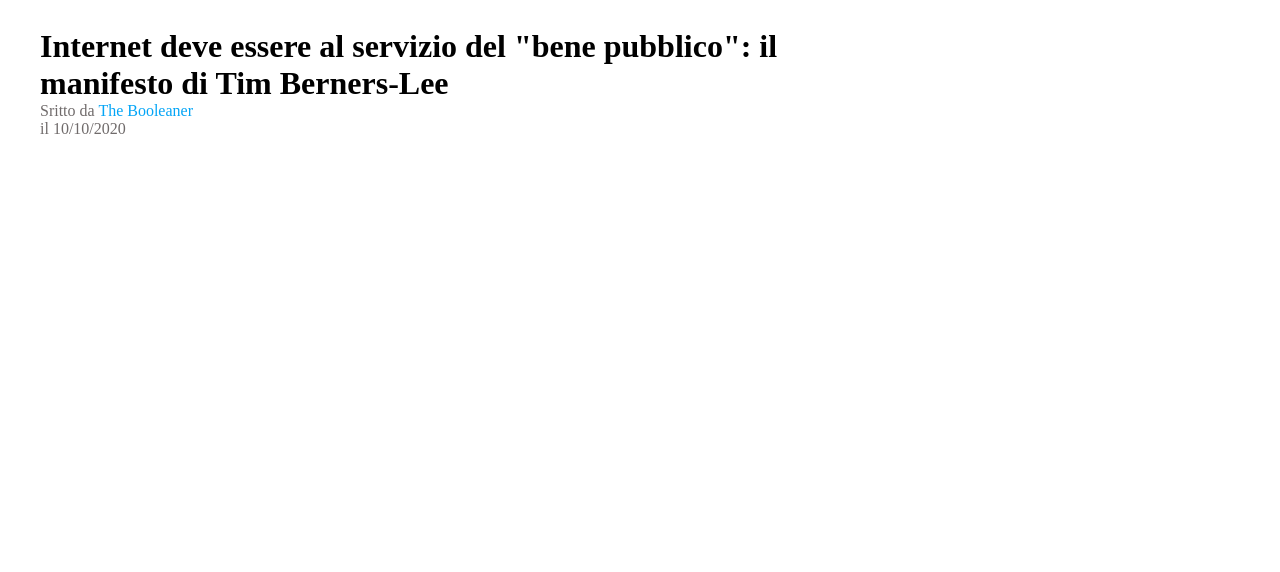
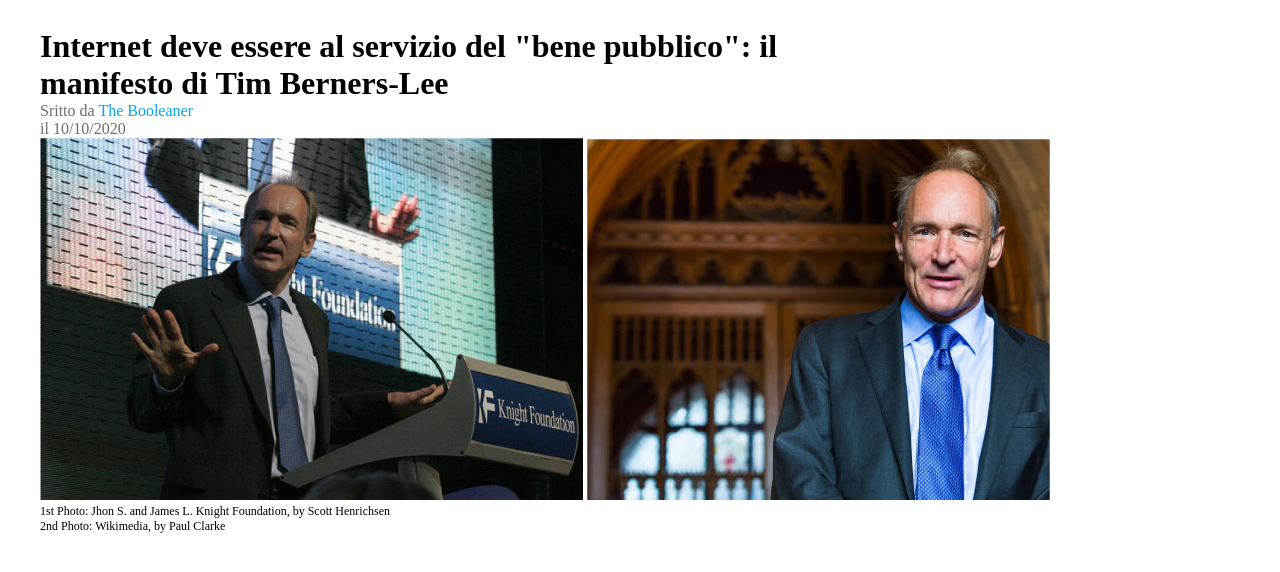
Before and after one commit to RobyLedda94/html-css-booleaner, a plain HTML site: page index.html in a window 1280 px wide. Shown: the part 152-724 px from the top of the page. Drawn offline with Linux system fonts and the light colour scheme.

Commit message:
[UPD] added in file index.html images and description

```diff
--- a/css/style.css
+++ b/css/style.css
@@ -33,3 +33,7 @@
 .blue{
     color: rgb(4, 165, 246);
 }
+
+.descrizione{
+    font-size: 12px;
+}
--- a/index.html
+++ b/index.html
@@ -19,6 +19,11 @@
     <main>
         <h1 class="titolo">Internet deve essere al servizio del "bene pubblico": il <br> manifesto di Tim Berners-Lee</h1>
         <p class="gray">Sritto da <span class="blue">The Booleaner</span><br>il 10/10/2020</p>
+        <div class="immagini">
+            <img src="./img/tim-1.jpg" alt="Tim1">
+            <img src="./img/tim-2.jpg" alt="Tim2">
+            <p class="descrizione">1st Photo: Jhon S. and James L. Knight Foundation, by Scott Henrichsen<br>2nd Photo: Wikimedia, by Paul Clarke</p>
+        </div>
 
     </main>
     <!-- Parte footer con immagini e contenuto -->
```
